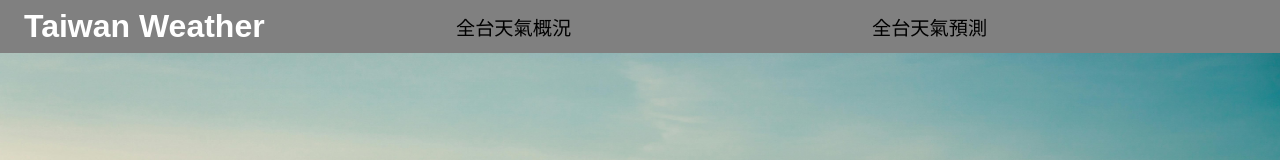
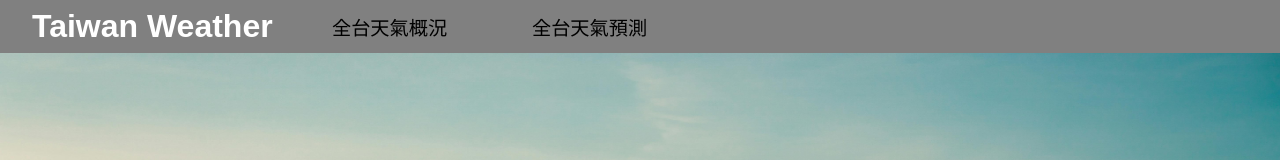
Before and after one commit to freddy990117/Taiwan-Weather, a React (Vite) app: page / in a window 1280 px wide. Shown: the top 160 px of the page. Built offline with nearby package versions, Linux system fonts and the light colour scheme; no server answers.

Commit message:
變更 headerNav 的間距

```diff
--- a/src/styles/footer.css
+++ b/src/styles/footer.css
@@ -3,19 +3,19 @@ body {
     position: absolute;
     top: 0;
     left: 0;
-    width: 100%;
     padding: 0.5rem 0;
     background-color: gray;
     display: flex;
-    flex-direction: row;
     align-items: center;
+    justify-content: flex-start;
     h1 {
-      margin: 0 1.5rem;
+      margin-left: 2rem;
+      max-width: 300px;
       color: white;
     }
     p {
       font-size: 1.2rem;
-      margin: 0 0.5rem;
+      max-width: 200px;
     }
   }
   .footer {
```
